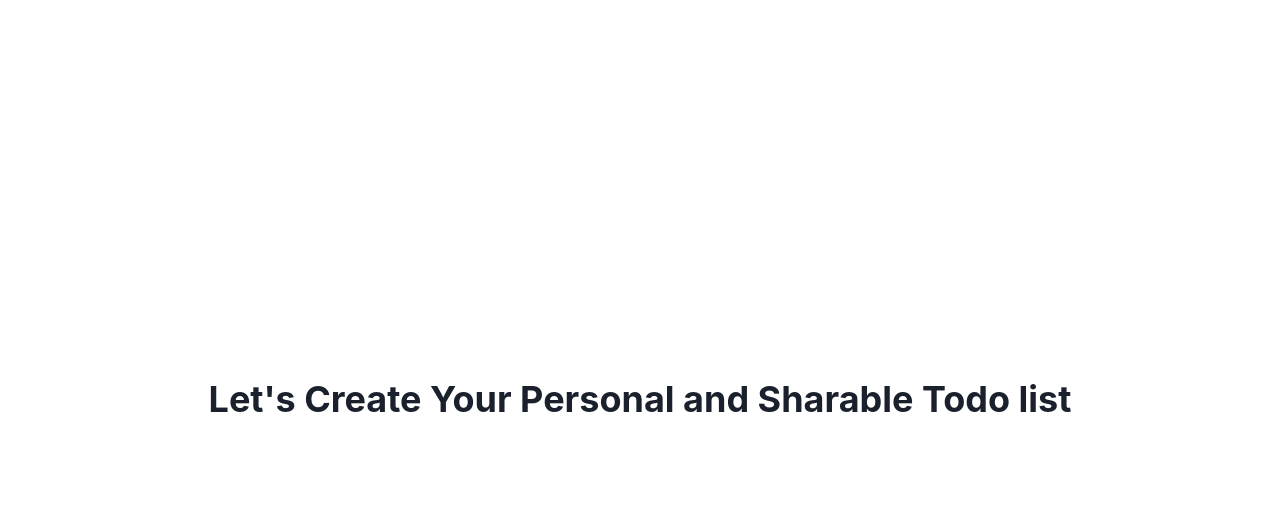
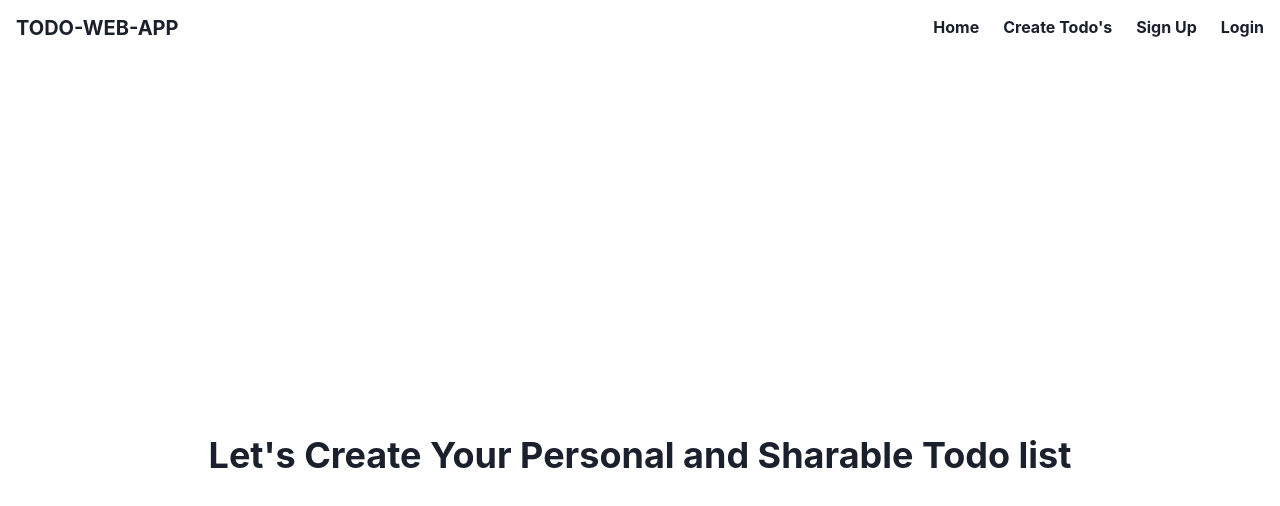
Before and after one commit to ravidhwn01/Todo-web-app, a React (Vite) app in the folder frontend/: page / in a window 1280 px wide. Shown: the top 506 px of the page. Built offline with nearby package versions, Linux system fonts and the light colour scheme.

Commit message:
create sign up and login feature

```diff
--- /dev/null
+++ b/frontend/src/api/instance/api-instance.ts
@@ -0,0 +1,13 @@
+import axios from "axios";
+
+export const axiosInstance = axios.create({
+  baseURL: "http://localhost:3000",
+});
+
+axiosInstance.interceptors.request.use((req) => {
+  const accessToken = localStorage.getItem("access_token");
+  if (accessToken) {
+    req.headers.Authorization = `Bearer ${accessToken}`;
+  }
+  return req;
+});
--- /dev/null
+++ b/frontend/src/api/login api/userlogin-api.ts
@@ -0,0 +1,7 @@
+import { ILoginUser } from "../../login/interface/login-interface";
+import { axiosInstance } from "../instance/api-instance";
+
+export const loginUser = async (loginUserDetails: ILoginUser) => {
+  const loggedInUser = await axiosInstance.post("auth/login", loginUserDetails);
+  return loggedInUser.data;
+};
--- /dev/null
+++ b/frontend/src/api/user api/user-api.ts
@@ -0,0 +1,8 @@
+import { ISignupUser } from "../../sign up/schema/signup-schema";
+import { axiosInstance } from "../instance/api-instance";
+
+export const createNewUser = async (newUser: ISignupUser) => {
+  const createdUserResponse = await axiosInstance.post("users", newUser);
+  console.log(createdUserResponse.data);
+  return createdUserResponse.data;
+};
--- a/frontend/src/home/index.tsx
+++ b/frontend/src/home/index.tsx
@@ -1,10 +1,14 @@
 import { Flex, Heading } from "@chakra-ui/react";
+import Navbar from "../navbar";
 
 function Home() {
   return (
-    <Flex w="100vw" h="100vh" justifyContent="center" alignItems="center">
-      <Heading> Let's Create Your Personal and Sharable Todo list </Heading>
-    </Flex>
+    <>
+      <Navbar />
+      <Flex w="100vw" h="100vh" justifyContent="center" alignItems="center">
+        <Heading> Let's Create Your Personal and Sharable Todo list </Heading>
+      </Flex>
+    </>
   );
 }
 
--- a/frontend/src/login/index.tsx
+++ b/frontend/src/login/index.tsx
@@ -4,12 +4,22 @@ import {
   FormControl,
   FormErrorMessage,
   FormLabel,
+  Heading,
   Input,
+  Text,
 } from "@chakra-ui/react";
+import { yupResolver } from "@hookform/resolvers/yup";
 import { useForm } from "react-hook-form";
-import { yupResolver } from "@hookform/resolvers/yup";
+import { Link, Navigate, useNavigate } from "react-router-dom";
 import { ILoginUserSchema, LoginUserSchema } from "./schema/login-schema";
+import Navbar from "../navbar";
+import { useMutation, useQueryClient } from "react-query";
+import { loginUser } from "../api/login api/userlogin-api";
+import { useState } from "react";
 function UserLogin() {
+  const queryClient = useQueryClient();
+  const navigate = useNavigate();
+  const [isError, setIsError] = useState(false);
   const {
     register,
     handleSubmit,
@@ -21,13 +31,25 @@ function UserLogin() {
 
   const onSubmitHandler = (loginUserDetails: ILoginUserSchema) => {
     console.log(loginUserDetails);
+    loggedInUserMutation.mutate(loginUserDetails);
     reset({
       email: "",
       password: "",
     });
   };
+
+  const loggedInUserMutation = useMutation(loginUser, {
+    onSuccess: () => {
+      navigate("/");
+    },
+    onError: () => {
+      setIsError(true);
+    },
+  });
+
   return (
     <>
+      <Navbar />
       <form onSubmit={handleSubmit(onSubmitHandler)}>
         <Flex
           direction="column"
@@ -58,9 +80,22 @@ function UserLogin() {
               <FormErrorMessage>{errors["password"].message}</FormErrorMessage>
             )}
           </FormControl>
-          <Button type="submit">Submit </Button>
+          <Button type="submit">Login </Button>
+          {isError ? (
+            <Text mt="2" color="red.600">
+              {" "}
+              User does not exist for the following login credentials{" "}
+            </Text>
+          ) : (
+            " "
+          )}
         </Flex>
       </form>
+      <Link to="/signup" color="teal.500">
+        <Heading textAlign="center" mt="2" size="sm">
+          Create new account! Sign Up
+        </Heading>
+      </Link>
     </>
   );
 }
--- a/frontend/src/main.tsx
+++ b/frontend/src/main.tsx
@@ -3,11 +3,16 @@ import ReactDOM from "react-dom/client";
 import App from "./App";
 import { ChakraProvider } from "@chakra-ui/react";
 import { theme } from "./components/theme/theme";
+import { QueryClient, QueryClientProvider } from "react-query";
+
+const client = new QueryClient();
 
 ReactDOM.createRoot(document.getElementById("root") as HTMLElement).render(
   <React.StrictMode>
-    <ChakraProvider theme={theme}>
-      <App />
-    </ChakraProvider>
+    <QueryClientProvider client={client}>
+      <ChakraProvider theme={theme}>
+        <App />
+      </ChakraProvider>
+    </QueryClientProvider>
   </React.StrictMode>
 );
--- /dev/null
+++ b/frontend/src/navbar/index.tsx
@@ -0,0 +1,31 @@
+import { Flex, Heading } from "@chakra-ui/react";
+import React from "react";
+import { Link } from "react-router-dom";
+
+function Navbar() {
+  return (
+    <Flex justifyContent="space-between" m="4">
+      <Flex>
+        <Link to="/">
+          <Heading size="md">TODO-WEB-APP</Heading>
+        </Link>
+      </Flex>
+      <Flex gap="6" wrap="wrap" alignItems="center">
+        <Link to="/">
+          <Heading size="sm">Home</Heading>
+        </Link>
+        <Link to="/new-todo">
+          <Heading size="sm">Create Todo's</Heading>
+        </Link>
+        <Link to="/sign-up">
+          <Heading size="sm">Sign Up</Heading>
+        </Link>
+        <Link to="/login">
+          <Heading size="sm">Login</Heading>
+        </Link>
+      </Flex>
+    </Flex>
+  );
+}
+
+export default Navbar;
--- a/frontend/src/sign up/index.tsx
+++ b/frontend/src/sign up/index.tsx
@@ -4,12 +4,19 @@ import {
   FormControl,
   FormErrorMessage,
   FormLabel,
+  Heading,
   Input,
 } from "@chakra-ui/react";
+import { yupResolver } from "@hookform/resolvers/yup";
 import { useForm } from "react-hook-form";
-import { yupResolver } from "@hookform/resolvers/yup";
+import { Link, useNavigate } from "react-router-dom";
 import { ISignupUser, UserSchema } from "./schema/signup-schema";
+import { useMutation, useQueryClient } from "react-query";
+import { createNewUser } from "../api/user api/user-api";
+import Navbar from "../navbar";
 function SignUp() {
+  const queryClient = useQueryClient();
+  const navigate = useNavigate();
   const {
     register,
     handleSubmit,
@@ -21,15 +28,23 @@ function SignUp() {
 
   const onSubmitHandler = (userDetails: ISignupUser) => {
     console.log(userDetails);
+    createUserMutation.mutate(userDetails);
     reset({
       username: "",
       email: "",
       password: "",
     });
   };
+  const createUserMutation = useMutation(createNewUser, {
+    onSuccess: () => {
+      // queryClient.refetchQueries()
+      navigate("/");
+    },
+  });
 
   return (
     <>
+      <Navbar />
       <form onSubmit={handleSubmit(onSubmitHandler)}>
         <Flex
           direction="column"
@@ -71,9 +86,14 @@ function SignUp() {
               <FormErrorMessage> {errors["password"].message}</FormErrorMessage>
             )}
           </FormControl>
-          <Button type="submit">Submit </Button>
+          <Button type="submit">Sign Up </Button>
         </Flex>
       </form>
+      <Link to="/login" color="teal.500">
+        <Heading textAlign="center" my="3" size="sm">
+          Already have an account ! Login
+        </Heading>
+      </Link>
     </>
   );
 }
--- a/frontend/src/todolist/index.tsx
+++ b/frontend/src/todolist/index.tsx
@@ -1,5 +1,11 @@
+import Navbar from "../navbar";
+
 function CreateTodoLists() {
-  return <div>todo lists.</div>;
+  return (
+    <>
+      <Navbar />
+    </>
+  );
 }
 
 export default CreateTodoLists;
```
Also changed, not shown: 1 other file (tests, documents, lock files or other folders).
